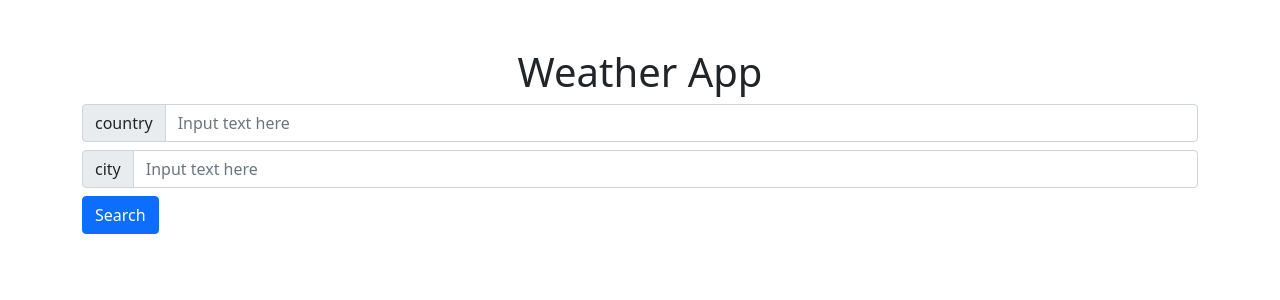
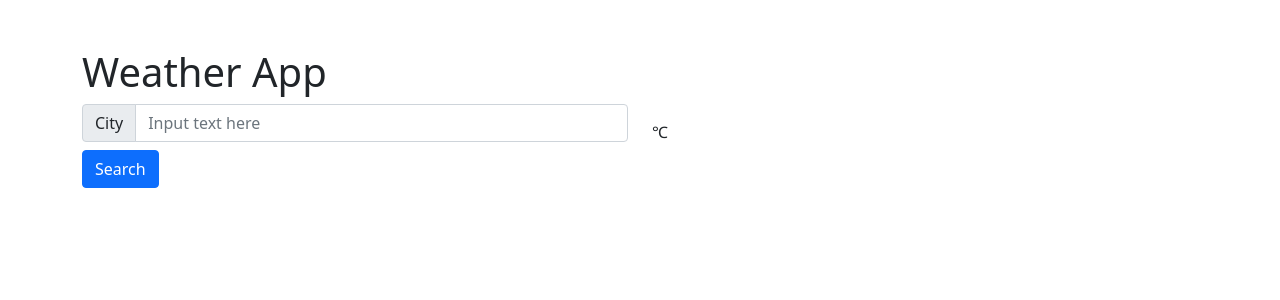
Before and after one commit to SirFourier/graphing-calculator, a React (Create React App) app: page / in a window 1280 px wide. Shown: the top 300 px of the page. Built offline with nearby package versions, Linux system fonts and the light colour scheme.

Commit message:
error handling complete

```diff
--- a/src/App.jsx
+++ b/src/App.jsx
@@ -5,16 +5,16 @@ import Input from "./components/Input";
 const API_KEY = "5d5c88002278a4fbef29d7752e855e0e";
 
 const getAPI_RequestString = (city) =>
-  `https://api.openweathermap.org/data/2.5/weather?q=${city}&appid=${API_KEY}`;
+  `https://api.openweathermap.org/data/2.5/weather?q=${city}&appid=${API_KEY}&units=metric`;
 
 const emptyQueryData = {
-  country: "",
-  city: "",
+  City: "",
 };
 
 export default function App() {
   const [queryData, setQueryData] = useState(emptyQueryData);
   const [responseData, setResponseData] = useState({});
+  const [errorData, setErrorData] = useState("");
 
   const handleChange = (id, e) => {
     const newData = { ...queryData };
@@ -22,17 +22,42 @@ export default function App() {
     setQueryData(newData);
   };
 
+  const handleError = ({ cod, message }) => {
+    if (cod >= 400 && cod <= 599) {
+      // client or server error response
+      throw new Error(`${cod}, Message: ${message}`);
+    }
+  };
+
   const handleSearch = async () => {
-    const api = await fetch(getAPI_RequestString(queryData.city));
+    try {
+      const api = await fetch(getAPI_RequestString(queryData.City));
       const data = await api.json();
 
-    const newResponseData = { ...responseData, ...data.main };
-    setResponseData(newResponseData);
+      // handle any error responses
+      handleError(data);
+      // if no errors thrown, set no errors
+      setErrorData("");
+
+      setResponseData({ ...responseData, ...data.main });
+
+    } catch (e) {
+      console.error(e);
+      setErrorData(e.toString());
+    }
+  };
+
+  const handleEnter = (e) => {
+    if (e.key === "Enter") {
+      handleSearch();
+    }
   };
 
   return (
     <div className="container mt-5">
-      <h1 align="center">Weather App</h1>
+      <h1>Weather App</h1>
+      <div className="row">
+        <div className="col">
           {Object.keys(queryData).map((key) => (
             <Input
               key={key}
@@ -42,16 +67,23 @@ export default function App() {
               placeholder="Input text here"
               value={queryData[key]}
               onChange={handleChange}
+              onKeyDown={handleEnter}
             />
           ))}
-      <button className="btn btn-primary align-self-end" onClick={handleSearch}>
+          {errorData && (
+            <div className="alert alert-danger" role="alert">
+              {errorData}
+            </div>
+          )}
+          <button className="btn btn-primary" onClick={handleSearch}>
             Search
           </button>
-      {Object.keys(responseData).map((key) => (
-        <p key={key}>
-          {key}: {responseData[key]}
-        </p>
-      ))}
+        </div>
+        <div className="col">
+          <p className="temp">{responseData.temp}</p>
+          <span className="temp">&#8451;</span>
+        </div>
+      </div>
     </div>
   );
 }
```
Lines whose indentation alone changed are shown as unchanged.
